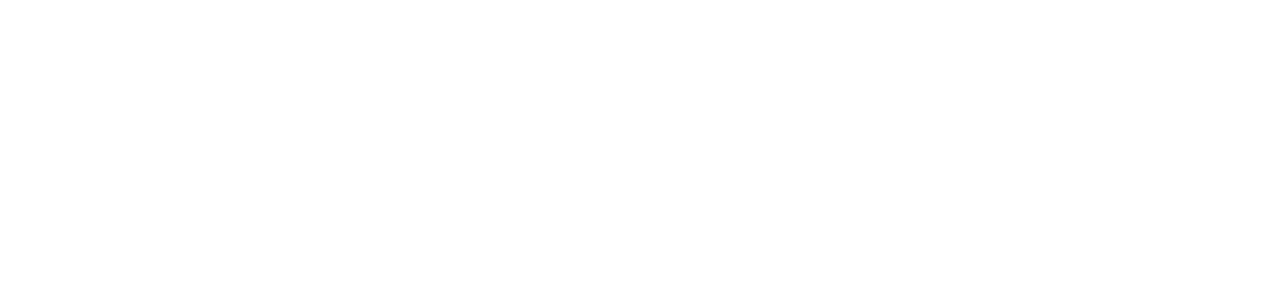
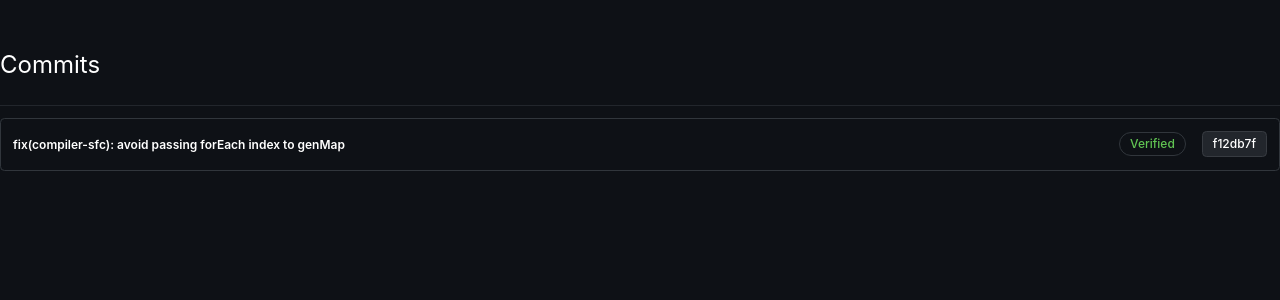
Before and after one commit to DragonnZhang/ArchTrack, a Nuxt app: page /index/result in a window 1280 px wide. Before the commit this address had no page. Shown: the top 300 px of the page. Built offline with nearby package versions, Linux system fonts and the light colour scheme.

Commit message:
feat: add search result

```diff
--- a/assets/global.scss
+++ b/assets/global.scss
@@ -1,5 +1,5 @@
 :root {
-  --background-color: #252529;
+  --background-color: #0e1116;
   --font-color: #fff;
   --border-color: #424242;
   --button-color: #7550f1;
@@ -15,6 +15,11 @@
   color: var(--font-color);
 }
 
+a {
+  text-decoration: none;
+  color: var(--font-color);
+}
+
 body {
   word-break: break-word;
   overflow-y: scroll;
--- /dev/null
+++ b/components/SearchList.vue
@@ -0,0 +1,49 @@
+<script setup lang="ts"></script>
+
+<template>
+  <div class="search-list-main">
+    <div class="information">
+      <p class="commit-information">
+        <NuxtLink class="link" to="/">
+          fix(compiler-sfc): avoid passing forEach index to genMap
+        </NuxtLink>
+      </p>
+    </div>
+    <div class="right-area">
+      <div class="tags">
+        <SearchListTag>Verified</SearchListTag>
+      </div>
+      <div class="hash">
+        <SearchListHash>f12db7f</SearchListHash>
+      </div>
+    </div>
+  </div>
+</template>
+
+<style scoped lang="scss">
+.search-list-main {
+  display: flex;
+  padding: 0.5rem 1rem;
+  border: 1px solid #31363c;
+  border-radius: 0.375rem;
+
+  .information {
+    flex: auto;
+
+    .commit-information {
+      font-weight: 600;
+
+      .link:hover {
+        color: #477fef;
+        text-decoration: underline;
+      }
+    }
+  }
+
+  .right-area {
+    display: flex;
+    align-items: center;
+    gap: 8px;
+  }
+}
+</style>
--- /dev/null
+++ b/components/SearchListHash.vue
@@ -0,0 +1,34 @@
+<script setup lang="ts"></script>
+
+<template>
+  <div class="button">
+    <span class="button-content">
+      <slot></slot>
+    </span>
+  </div>
+</template>
+
+<style scoped lang="scss">
+.button {
+  border: 1px solid #373b41;
+  border-radius: 0.375rem;
+  background-color: #22262c;
+  color: white;
+  cursor: pointer;
+
+  padding-left: 10px;
+  padding-right: 10px;
+  line-height: 24px;
+  transition: all 0.1s ease;
+
+  &:hover {
+    background-color: #31363c;
+    border-color: #8d949d;
+  }
+
+  &-content {
+    font-weight: 500;
+    font-size: 12px;
+  }
+}
+</style>
--- /dev/null
+++ b/components/SearchListTag.vue
@@ -0,0 +1,34 @@
+<script setup lang="ts"></script>
+
+<template>
+  <div class="button">
+    <span class="button-content">
+      <slot></slot>
+    </span>
+  </div>
+</template>
+
+<style scoped lang="scss">
+.button {
+  border: 1px solid #31363c;
+  border-radius: 2rem;
+  color: #61c453;
+  cursor: pointer;
+  margin-right: 8px;
+
+  padding-left: 10px;
+  padding-right: 10px;
+  line-height: 22px;
+  transition: all 0.1s ease;
+
+  &:hover {
+    background-color: #31363c;
+    border-color: #438440;
+  }
+
+  &-content {
+    font-weight: 500;
+    font-size: 12px;
+  }
+}
+</style>
--- /dev/null
+++ b/pages/index/result.vue
@@ -0,0 +1,38 @@
+<script setup lang="ts">
+const route = useRoute()
+const { repo, branch } = route.query
+</script>
+
+<template>
+  <div class="search-main">
+    <div class="search-main-title">
+      <h2>Commits</h2>
+    </div>
+    <div class="search-main-content">
+      <SearchList />
+    </div>
+  </div>
+</template>
+
+<style scoped lang="scss">
+.search-main {
+  max-width: 1280px;
+  margin-top: 50px;
+  margin-left: auto;
+  margin-right: auto;
+
+  &-title {
+    margin-bottom: 1rem;
+    padding-bottom: 0.5rem;
+    border-bottom: max(1px, 0.0625rem) solid #22262c;
+
+    h2 {
+      font-size: 24px;
+      font-weight: 400;
+    }
+  }
+
+  &-content {
+  }
+}
+</style>
```
